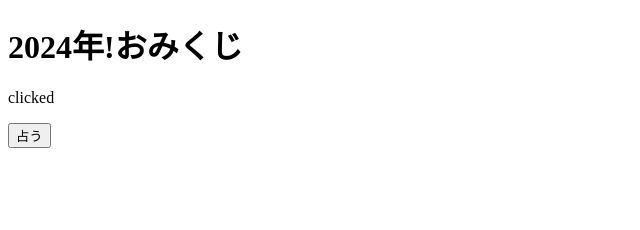
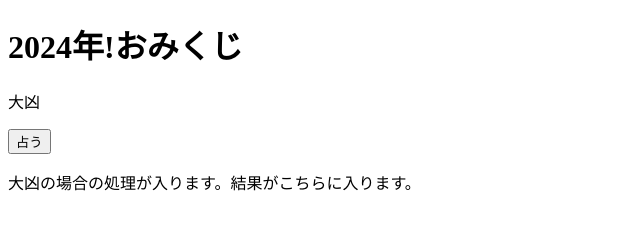
Before and after one commit to deru0u0/fortune-telling-paper, a plain HTML site: page index.html in a window 1280 px wide. Both pictures are taken after a click on the button "占う". Shown: the whole page, without its empty margins (0-640 px from the left). Drawn offline with Linux system fonts and the light colour scheme.

Commit message:
イベントボタンを押した後のイベント処理実装

```diff
--- a/index.html
+++ b/index.html
@@ -10,6 +10,7 @@
 
     <p id="result">どきどき</p>
     <input type="button" value="占う" id="btn">
+    <p id="result_text"></p>
     <script src="./main.js"></script>
 </body>
 </html>
--- a/main.js
+++ b/main.js
@@ -3,7 +3,26 @@
     const btn = document.getElementById('btn');
     btn.addEventListener('click', ()=> {
         const result = document.getElementById('result');
-        result.textContent = 'clicked';
+        const result_text = document.getElementById('result_text');
+        const omikuji = [
+            '大吉',
+            '中吉',
+            '小吉',
+            '吉',
+            '凶',
+            '大凶',
+        ];
+        const omikujiText = [
+            '大吉の場合の処理が入ります。結果がこちらに入ります。',
+            '中吉の場合の処理が入ります。結果がこちらに入ります。',
+            '小吉の場合の処理が入ります。結果がこちらに入ります。',
+            '吉の場合の処理が入ります。結果がこちらに入ります。',
+            '凶の場合の処理が入ります。結果がこちらに入ります。',
+            '大凶の場合の処理が入ります。結果がこちらに入ります。',
+        ];
+        const r_math = Math.floor(Math.random()*omikuji.length);
+        result.textContent = omikuji[r_math];
+        result_text.textContent = omikujiText[r_math];
     },false);
 
 
```
